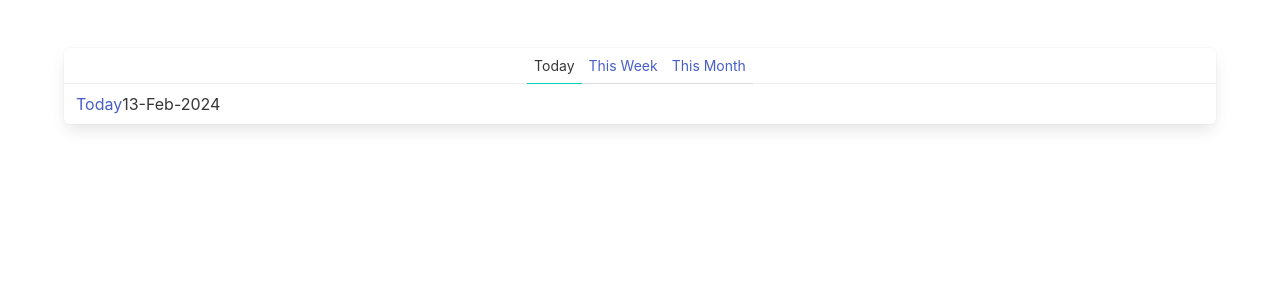
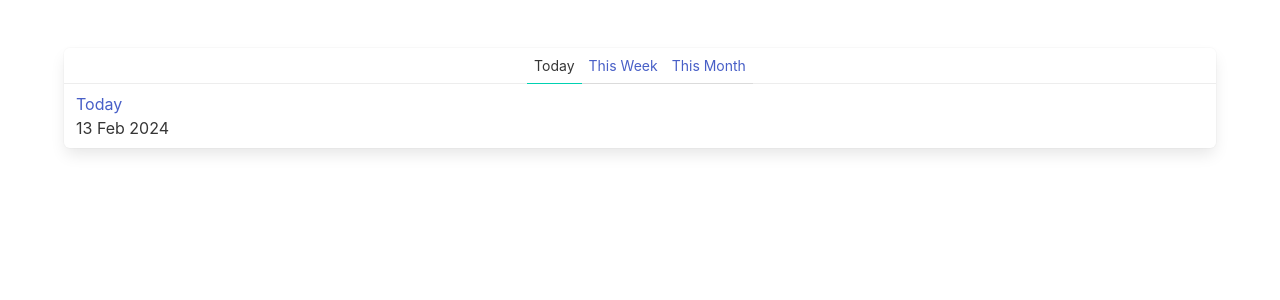
Before and after one commit to divyeshz/vue-blog, a Vue app: page / in a window 1280 px wide. Shown: the top 300 px of the page. Built offline with nearby package versions, Linux system fonts and the light colour scheme.

Commit message:
Passing Data with Props and a Refactor

```diff
--- a/src/components/Timeline.vue
+++ b/src/components/Timeline.vue
@@ -1,7 +1,8 @@
 <script setup lang="ts">
 import { ref, computed } from "vue"
-import { Post, today, thisMonth, thisWeek } from "../posts";
+import { TimelinePost, today, thisMonth, thisWeek } from "../posts";
 import { DateTime } from "luxon";
+import TimelineItem from "./TimelineItem.vue"
 
 const periods = ["Today", "This Week", "This Month"] as const;
 
@@ -13,7 +14,7 @@ function selectPeriod(period: Period) {
   selectedPeriod.value = period;
 }
 
-const posts = computed(() => {
+const posts = computed<TimelinePost[]>(() => {
   return [
     today,
     thisWeek,
@@ -44,10 +45,7 @@ const posts = computed(() => {
         </a>
       </span>
 
-      <a href="" v-for="post of posts" :key="post.id" class="panel-block">
-        <a href="">{{ post.title }}</a>
-        <div>{{ post.created.toFormat('dd-MMM-y') }}</div>
-      </a>
+      <TimelineItem v-for="post of posts" :key="post.id" :post="post" />
     </nav>
   </div>
 </template>
--- /dev/null
+++ b/src/components/TimelineItem.vue
@@ -0,0 +1,16 @@
+<script setup lang="ts">
+import { TimelinePost } from "../posts";
+
+defineProps<{
+    post: TimelinePost
+}>()
+</script>
+
+<template>
+    <div>
+        <a class="panel-block is-flex is-flex-direction-column is-align-items-flex-start">
+            <a>{{ post.title }}</a>
+            <div>{{ post.created.toFormat("d MMM y") }}</div>
+        </a>
+    </div>
+</template>
--- a/src/posts.ts
+++ b/src/posts.ts
@@ -4,6 +4,10 @@ export interface Post {
   id: string;
   title: string;
   created: string;
+}
+
+export interface TimelinePost extends Omit<Post, 'created'> {
+  created: DateTime
 }
 
 export const today: Post = {
```
